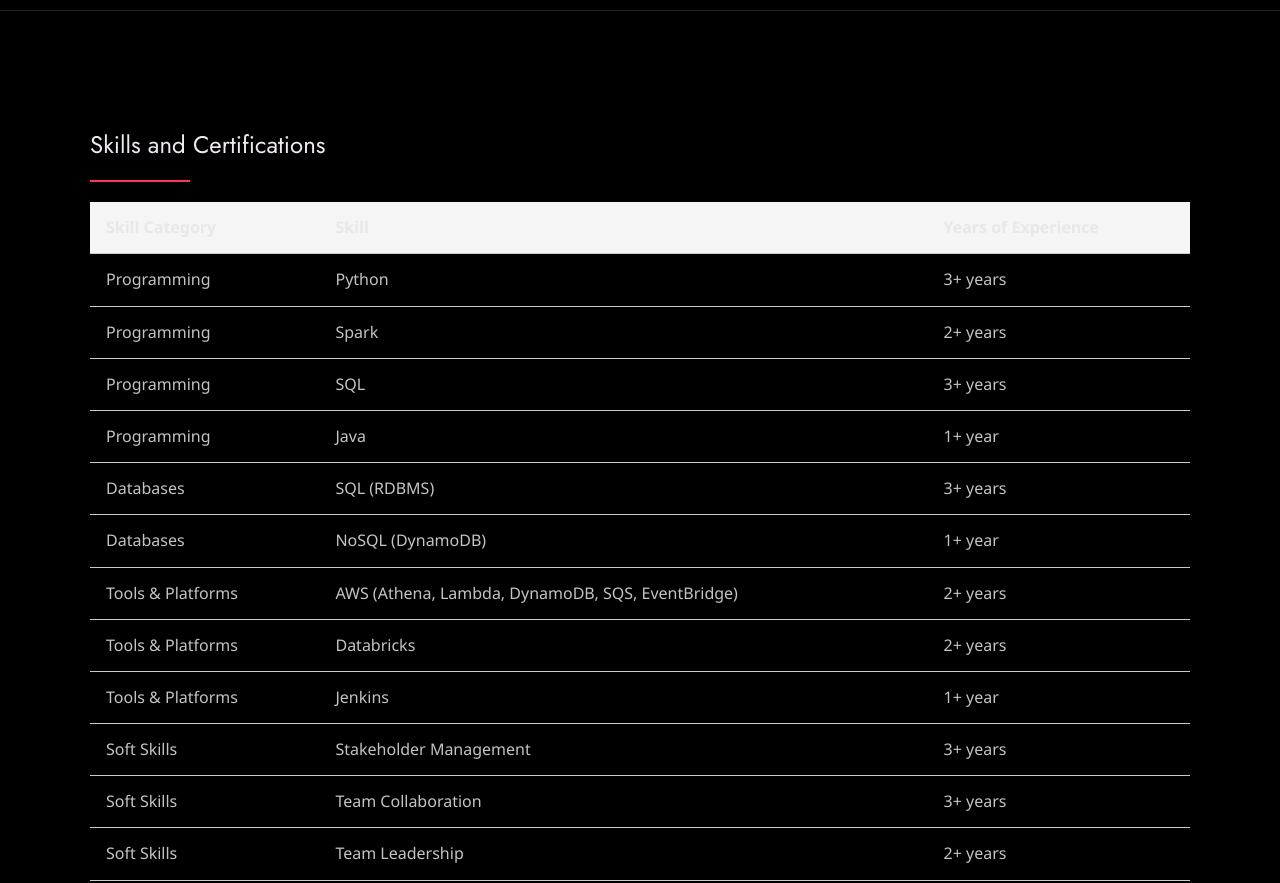
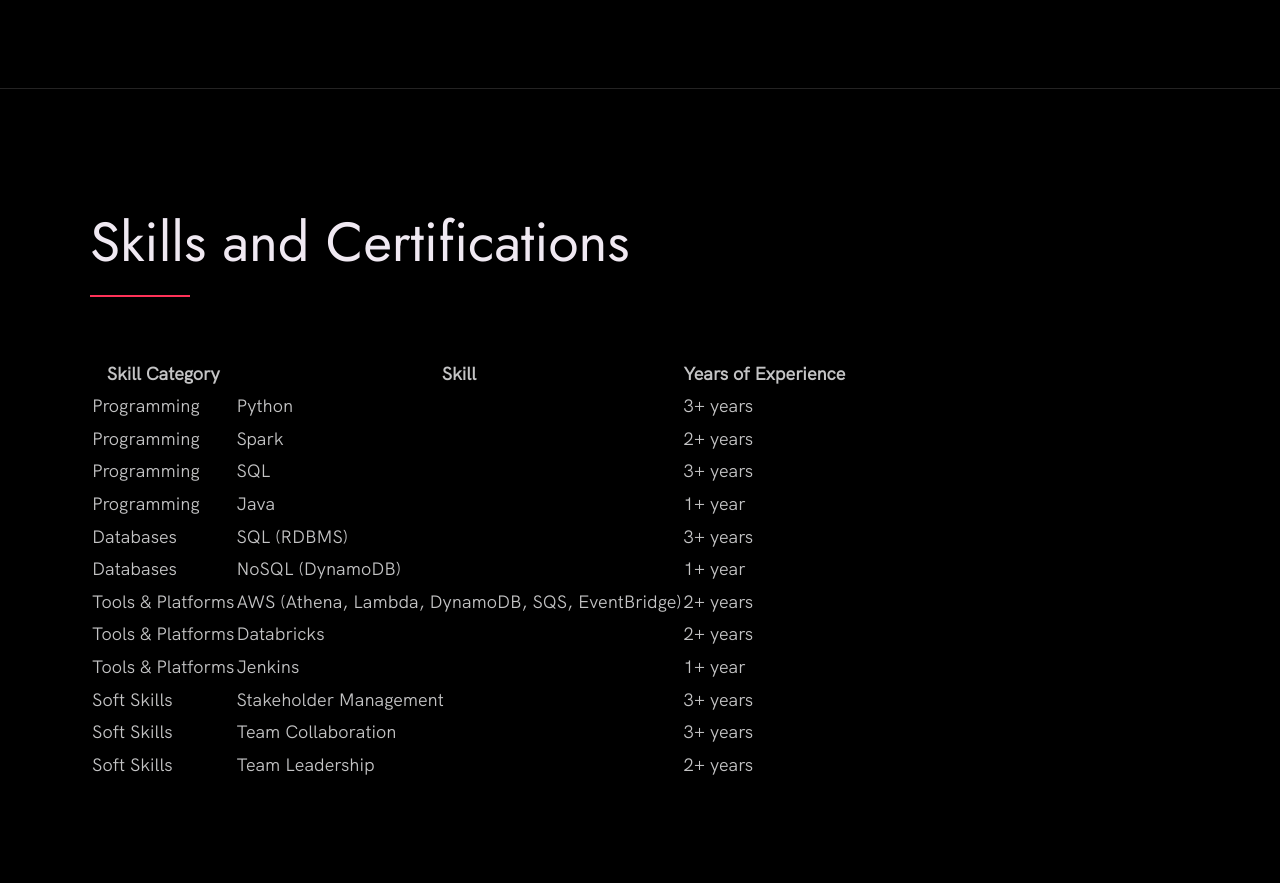
Before and after one commit to sumankumari13/sumankumari13.github.io, a plain HTML site: page index.html in a window 1280 px wide. Shown: the part 1580-2463 px from the top of the page. Drawn offline with Linux system fonts and the light colour scheme.

Commit message:
Revert "gbt 2"
This reverts commit dbb41c45e16e7730cd776be280c836825ec21bea.

```diff
--- a/index.css
+++ b/index.css
@@ -562,6 +562,12 @@
         margin: 0 var(--gutter-huge) 0 0;
     }
 }
+
+.about__photo {
+    height: 5px; /* Reduced the height to make the photo smaller */
+    object-fit: cover; /* Ensures the image scales properly without distortion */
+    width: auto; /* Maintain the aspect ratio */
+}
 /* --------------------------------------- */
 /* ----- Contact ----- */
 /* --------------------------------------- */
@@ -610,41 +616,3 @@
         padding: var(--gutter-medium) 0;
     }
 }
-
-  .work__table-container {
-    overflow-x: auto; /* makes table scrollable on small screens */
-    margin-top: 20px;
-  }
-
-
-  .skills-table {
-    width: 100%;
-    border-collapse: collapse;
-    font-family: 'Segoe UI', sans-serif;
-    font-size: 16px;
-  }
-
-  .skills-table th,
-  .skills-table td {
-    padding: 12px 16px;
-    border-bottom: 1px solid #ccc;
-    text-align: left;
-  }
-
-  .skills-table thead {
-    background-color: #f5f5f5;
-  }
-
-  .skills-table tr:hover {
-    background-color: #fafafa;
-  }
-
-  .table-wrapper {
-    overflow-x: auto;
-    margin-top: 20px;
-  }
-
-  h2 {
-    font-size: 24px;
-    margin-bottom: 10px;
-  }
```
